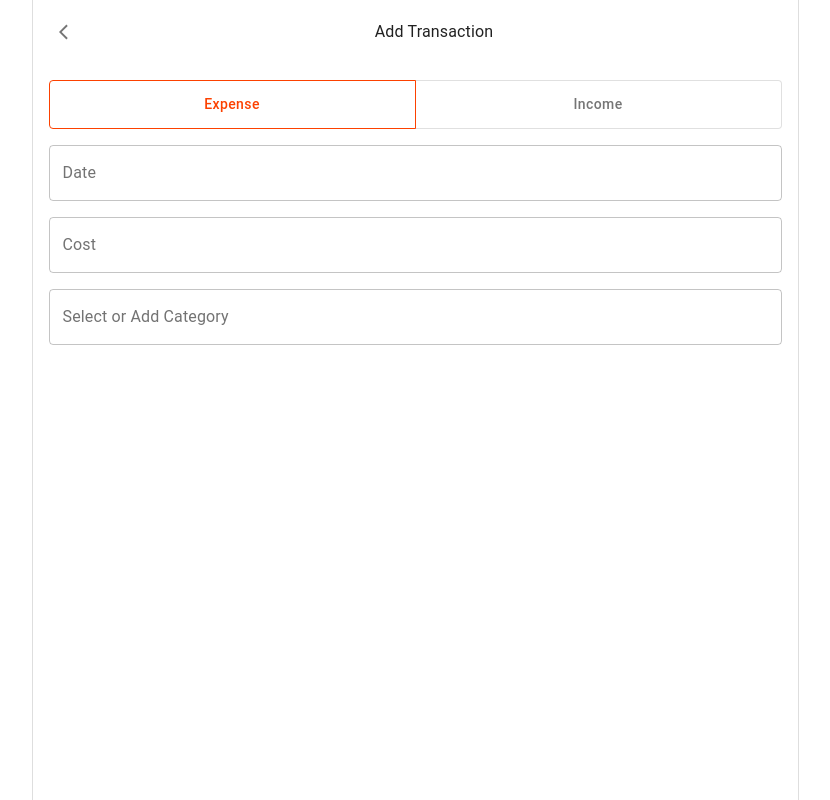
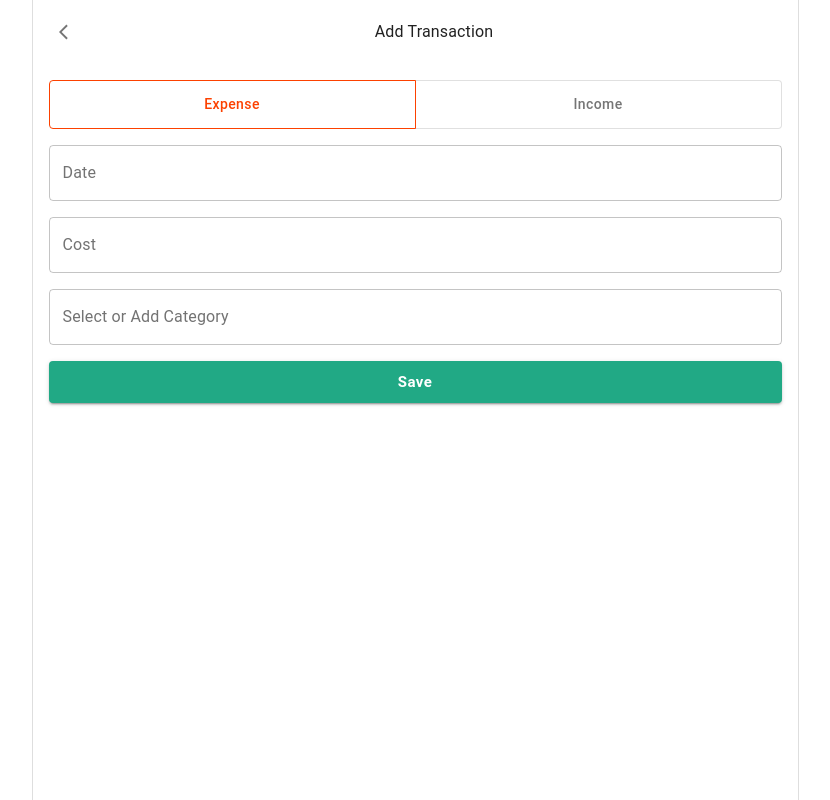
Before and after one commit to hyeonahc/finance-tracker, a React (Vite) app in the folder apps/web/: page /add-transaction in a window 1280 px wide. Shown: the whole page, without its empty margins (225-1055 px from the left). Built offline with nearby package versions, Linux system fonts and the light colour scheme; no server answers.

Commit message:
Add button to AddTransaction page and Update style for buttons on other pages

```diff
--- a/apps/web/src/pages/AddTransaction.tsx
+++ b/apps/web/src/pages/AddTransaction.tsx
@@ -3,7 +3,7 @@ import CostInput from "@components/ui/CostInput";
 import DateInput from "@components/ui/DateInput";
 import TopNavigation from "@components/ui/TopNavigation";
 import TransactionTypeToggle from "@components/ui/TransactionTypeToggle";
-import { Box } from "@mui/material";
+import { Box, Button } from "@mui/material";
 import { Dayjs } from "dayjs";
 import { useState } from "react";
 
@@ -36,6 +36,9 @@ const AddTransaction = () => {
       categories.filter((category) => category !== categoryToDelete),
     );
   };
+  const onClick = () => {
+    console.log("onClick");
+  };
 
   return (
     <Box sx={{ display: "flex", flexDirection: "column", gap: "16px" }}>
@@ -49,6 +52,23 @@ const AddTransaction = () => {
         selectedCategory={selectedCategory}
         updateCategory={updateCategory}
       />
+      {/* TODO: Create a note text field component */}
+      {/* TODO: Create a csv file upload input component */}
+      <Button
+        color="primary"
+        fullWidth
+        onClick={onClick}
+        size="large"
+        sx={{
+          color: "#fff",
+          fontWeight: "bold",
+          textTransform: "capitalize",
+        }}
+        type="button"
+        variant="contained"
+      >
+        Save
+      </Button>
     </Box>
   );
 };
--- a/apps/web/src/pages/SignIn.tsx
+++ b/apps/web/src/pages/SignIn.tsx
@@ -85,6 +85,11 @@ const SignIn = () => {
           loading={isPending}
           onClick={handleSigninClick}
           size="large"
+          sx={{
+            color: "#fff",
+            fontWeight: "bold",
+            textTransform: "capitalize",
+          }}
           type="button"
           variant="contained"
         >
--- a/apps/web/src/pages/SignUp.tsx
+++ b/apps/web/src/pages/SignUp.tsx
@@ -133,6 +133,11 @@ const SignUp = () => {
         loading={isPending}
         onClick={handleSignup}
         size="large"
+        sx={{
+          color: "#fff",
+          fontWeight: "bold",
+          textTransform: "capitalize",
+        }}
         type="button"
         variant="contained"
       >
```
